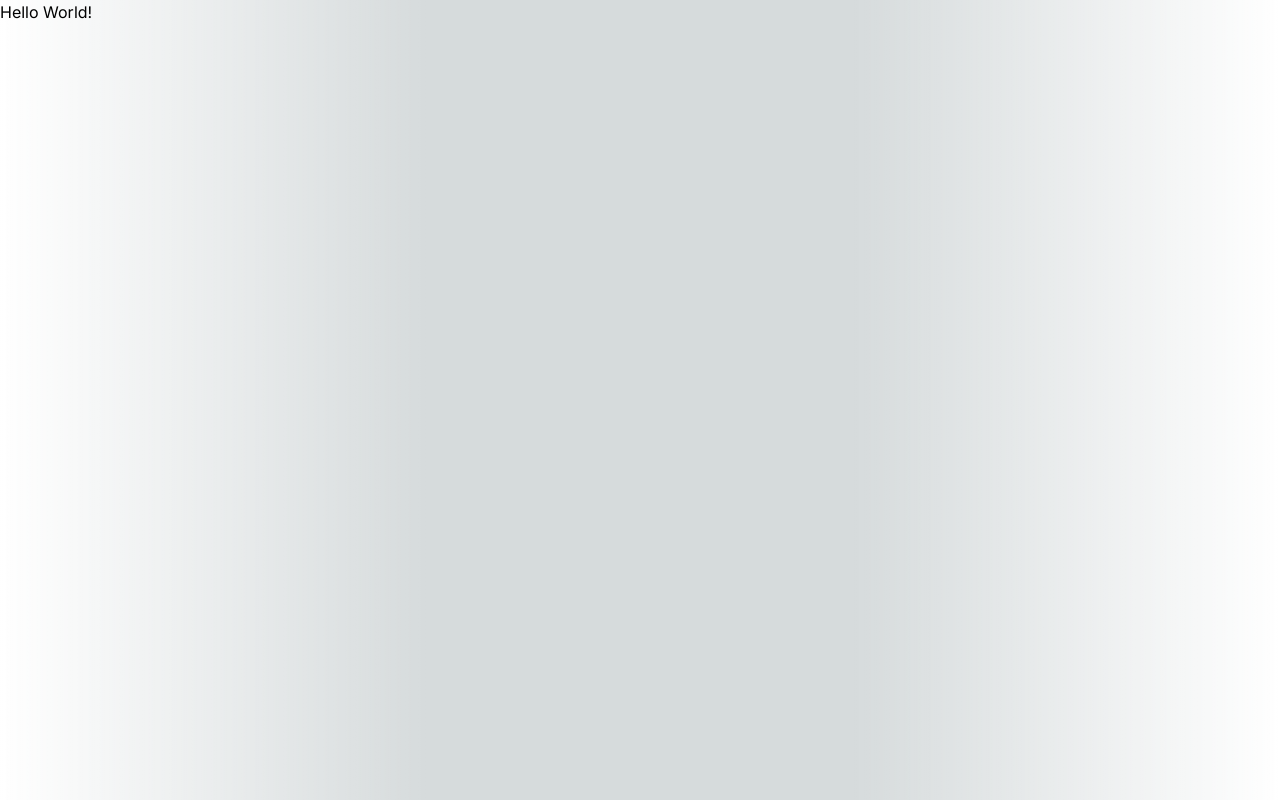
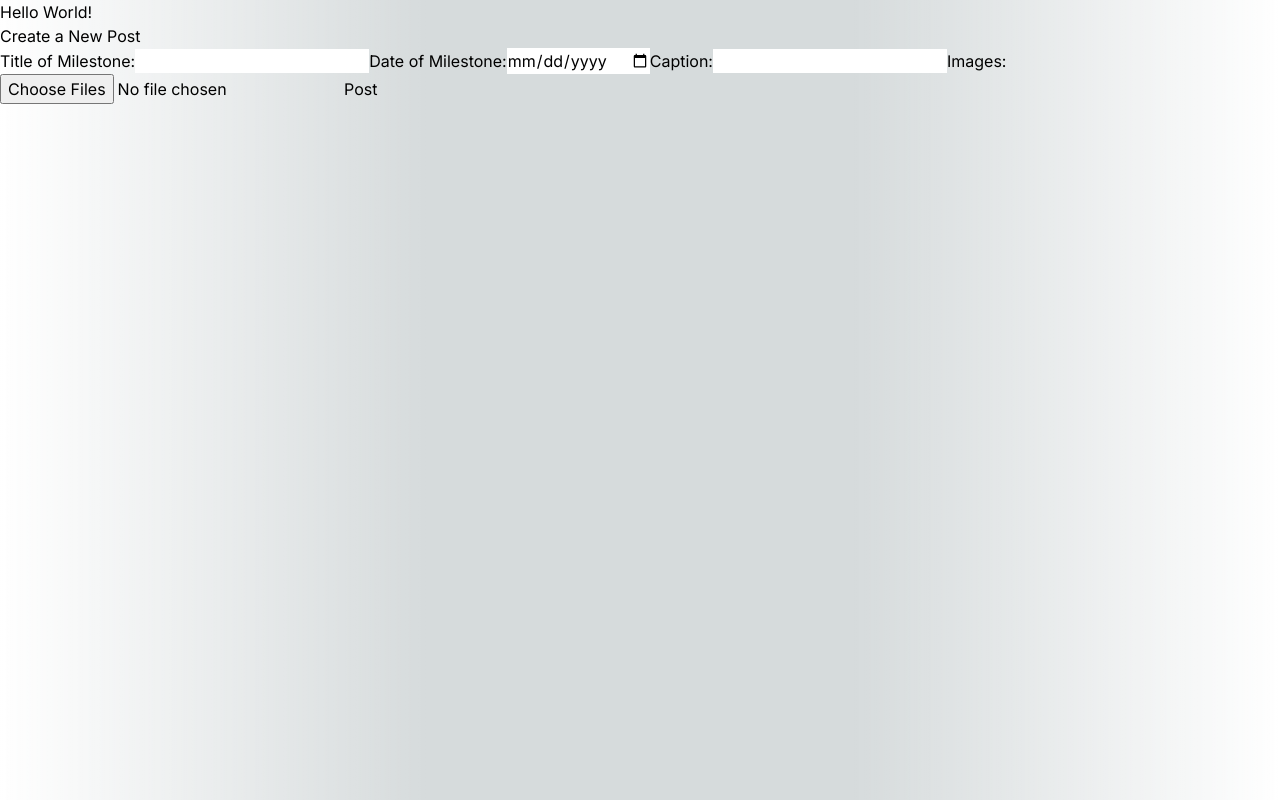
Before and after one commit to CorbinGrosso/digital-scrapbook, a Next.js app: page / in a window 1280 px wide. Built offline with nearby package versions, Linux system fonts and the light colour scheme.

Commit message:
Site loads with form on home page

```diff
--- a/app/page.tsx
+++ b/app/page.tsx
@@ -1,5 +1,11 @@
+import AddPostForm from '../components/AddPostForm';
+import React from 'react';
+
 export default function Home() {
   return (
-    <div>Hello World! </div>
+    <div>Hello World!
+
+      < AddPostForm />
+      </div>
   );
 }
--- /dev/null
+++ b/components/AddPostForm.tsx
@@ -0,0 +1,93 @@
+"use client";
+
+import { sql } from '@vercel/postgres';
+import { NextResponse } from 'next/server';
+import { useState } from 'react';
+
+export default function AddPostForm() {
+
+    const [postData, setPostData] = useState({
+        'title': '',
+        'date': '',
+        'caption': '',
+        'files': null,
+    })
+
+    const handleChange = (e) => {
+        const { name, value, files } = e.target;
+        setPostData({
+            ...postData,
+            [name]: files ? files : value
+        });
+    };
+
+    const handleSubmit = async (e) => {
+        console.log(postData);
+        // await sql`INSERT INTO Posts (title, caption, date) VALUES (${postData.title}, ${postData.caption}, ${postData.date});`;
+        // Handle form submission, e.g., send data to your server
+    };
+
+    return <>
+        <h1>Create a New Post</h1>
+
+        <form onSubmit={handleSubmit}>
+            {/* Get new Post information */}
+
+            <label>Title of Milestone:</label>
+            <input
+                type="text"
+                name="milestone"
+                value={postData.title}
+                onChange={handleChange}
+                required
+            />
+
+            <label>Date of Milestone:</label>
+            <input
+                type="date"
+                name="date"
+                value={postData.date}
+                onChange={handleChange}
+                required
+            />
+
+            <label>Caption:</label>
+            <input
+                type="text"
+                name="Milestone"
+                value={postData.title}
+                onChange={handleChange}
+                required
+            />
+
+            <label>Images:</label>
+            <input
+                type="file"
+                name="files"
+                accept="image/*"
+                onChange={handleChange}
+                required
+                multiple
+            />
+
+            <button type="submit">Post</button>
+
+        </form>
+    </>
+}
+
+// export async function GET(request: Request) {
+//     const { searchParams } = new URL(request.url);
+//     const petName = searchParams.get('petName');
+//     const ownerName = searchParams.get('ownerName');
+
+//     try {
+//         if (!petName || !ownerName) throw new Error('Pet and owner names required');
+//         await sql`INSERT INTO Pets (Name, Owner) VALUES (${petName}, ${ownerName});`;
+//     } catch (error) {
+//         return NextResponse.json({ error }, { status: 500 });
+//     }
+
+//     const pets = await sql`SELECT * FROM Pets;`;
+//     return NextResponse.json({ pets }, { status: 200 });
+// }
--- a/next.config.mjs
+++ b/next.config.mjs
@@ -1,4 +1,6 @@
 /** @type {import('next').NextConfig} */
-const nextConfig = {};
+const nextConfig = {
+    reactStrictMode: true,
+};
 
 export default nextConfig;
--- a/package.json
+++ b/package.json
@@ -13,13 +13,13 @@
     "@typescript-eslint/parser": "^7.17.0",
     "@vercel/postgres": "^0.9.0",
     "next": "^14.2.5",
-    "react": "^18",
-    "react-dom": "^18"
+    "react": "^18.3.1",
+    "react-dom": "^18.3.1"
   },
   "devDependencies": {
     "@types/node": "^20.14.12",
     "@types/react": "^18.3.3",
-    "@types/react-dom": "^18",
+    "@types/react-dom": "^18.3.0",
     "eslint": "^8.57.0",
     "eslint-config-next": "^14.2.5",
     "postcss": "^8",
--- a/tsconfig.json
+++ b/tsconfig.json
@@ -11,7 +11,7 @@
     "noEmit": true,
     "esModuleInterop": true,
     "module": "esnext",
-    "moduleResolution": "bundler",
+    "moduleResolution": "node",
     "resolveJsonModule": true,
     "isolatedModules": true,
     "jsx": "preserve",
```
Also changed, not shown: .eslintrc.json, 1 other file (tests, documents, lock files or other folders).
